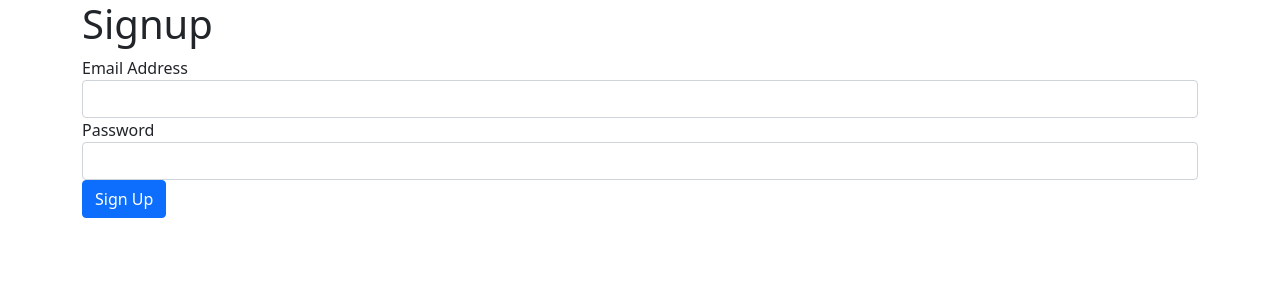
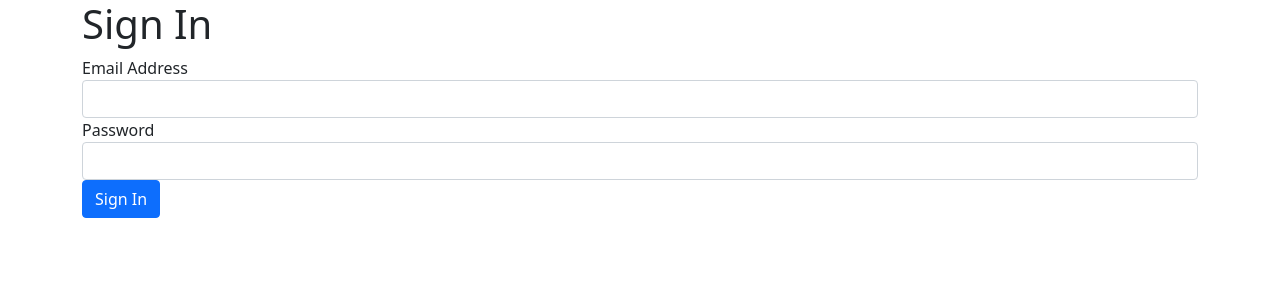
Before and after one commit to mikohan/microservices-ticketing, a Next.js app in the folder client/: page /auth/signin in a window 1280 px wide. Shown: the top 300 px of the page. Built offline with nearby package versions, Linux system fonts and the light colour scheme.

Commit message:
Created sign in page

```diff
--- a/client/pages/auth/signin.js
+++ b/client/pages/auth/signin.js
@@ -7,7 +7,7 @@
   const [email, setEmail] = useState('');
   const [password, setPassword] = useState('');
   const { doRequest, errors } = useRequest({
-    url: '/api/users/signup',
+    url: '/api/users/signin',
     method: 'post',
     body: {
       email,
@@ -23,7 +23,7 @@
   return (
     <div className="container">
       <form onSubmit={onSubmit}>
-        <h1>Signup</h1>
+        <h1>Sign In</h1>
         <div className="form-group">
           <label>Email Address</label>
           <input
@@ -41,7 +41,7 @@
           />
         </div>
         {errors}
-        <button className="btn btn-primary">Sign Up</button>
+        <button className="btn btn-primary">Sign In</button>
       </form>
     </div>
   );
--- a/client/pages/index.js
+++ b/client/pages/index.js
@@ -3,7 +3,7 @@
 const Index = ({ currentUser }) => {
   return (
     <div>
-      {currentUser ? <h1>You are signed in</h1> : 'You are not sign in'}
+      {currentUser ? <h1>You are signed in</h1> : <h1>You are NOT sign in</h1>}
     </div>
   );
 };
```
